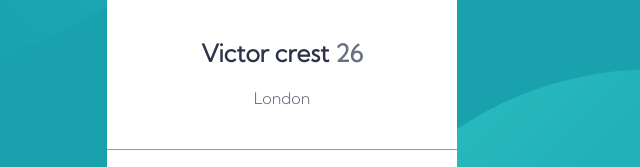
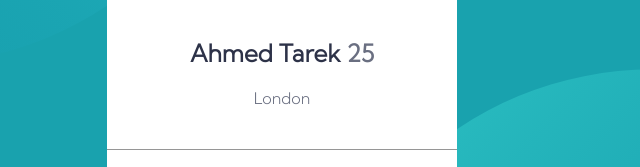
Before and after one commit to Zeinab1/Profile-Card, a plain HTML site: page index.html in a window 1280 px wide. Shown: the part 331-498 px from the top of the page, 358-998 px from the left. Drawn offline with Linux system fonts and the light colour scheme; files whose address does not match are found by name; a web font is replaced by a local one.

Commit message:
change name

```diff
--- a/index.html
+++ b/index.html
@@ -10,25 +10,27 @@
 <body>
 
 
-    <div class="main">
+    <section class="main">
+        <!--image top-->
+
         <div class="img-top">
             <img src='images/bg-pattern-top.svg'>
         </div>
 
+        <!--Card-->
         <div class="profile-card">
                 <div class="pic">
                         <img  src='images/image-victor.jpg'>
                 </div>
                     <div class='card-header'>
                         <div class='name'>
-                       <h2>Victor crest <span>26</span></h2>
+                            <h2> Ahmed Tarek <span>25</span></h2>
                         </div>
                         <div class="city">
                             <p>London</p>
                         </div>
                     </div>
                     <div class="card-footer">
-
                         <div>
                             <h2>80k</h2>
                             <p>Followers</p>
@@ -43,8 +45,12 @@
                         </div>
                     </div>
         </div>
+
+        <!--image bottom-->
        <div class="img-bottom">
         <img  src='images/bg-pattern-bottom.svg' width="600px">
        </div>
+    </section>
+
 </body>
 </html>
```
Lines whose indentation alone changed are shown as unchanged.
